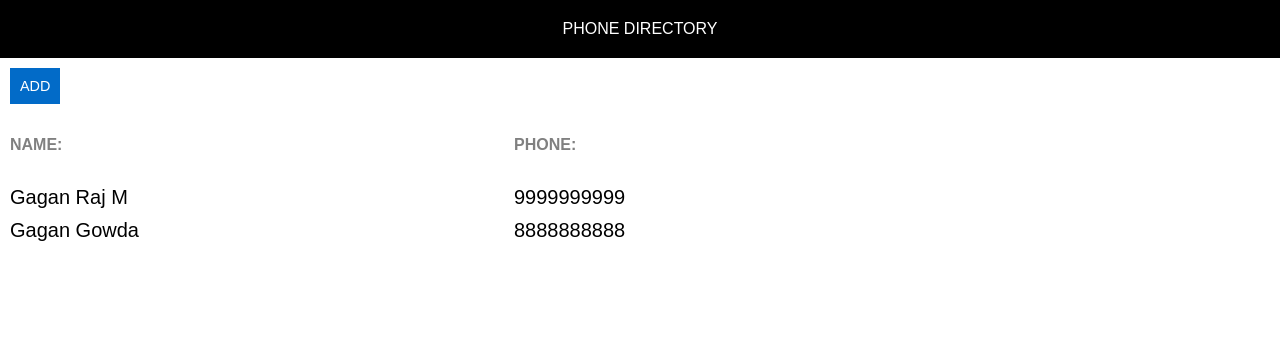
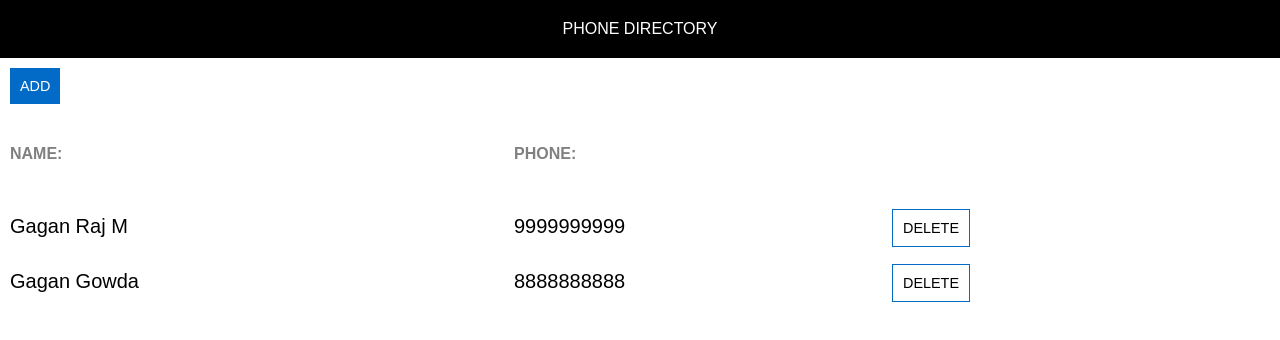
Before and after one commit to gagan392/phone-directory, a React (Create React App) app: page / in a window 1280 px wide. Shown: the top 340 px of the page. Built offline with nearby package versions, Linux system fonts and the light colour scheme; the HTML template or start-up script is replaced by a standard one.

Commit message:
Added ‘Delete’ button

```diff
--- a/src/App.css
+++ b/src/App.css
@@ -36,7 +36,8 @@
 .item-grid {
     font-size: 1.25rem;
     word-wrap: break-word;
-    padding-right: 10px;
+	padding-right: 10px;
+	line-height: 2.25;
 }
 
 .item-heading {
--- a/src/App.js
+++ b/src/App.js
@@ -34,6 +34,9 @@ class App extends Component {
 							return <div key={item.id} className="grid-container">
 								<span className="item-grid"> {item.name} </span>
 								<span className="item-grid"> {item.phone} </span>
+								<span className="item-grid">
+									<button className="custom-btn secondary-btn">Delete</button>
+								</span>
 							</div>
 						})
 					}
```
